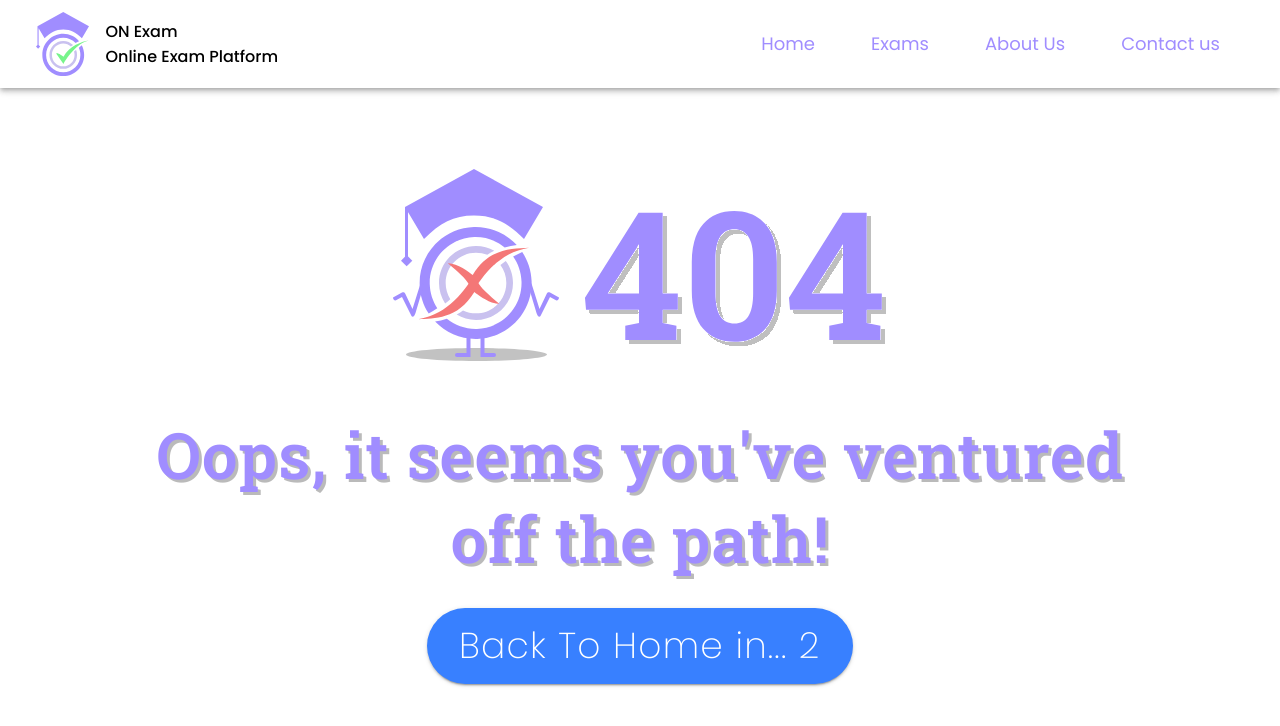
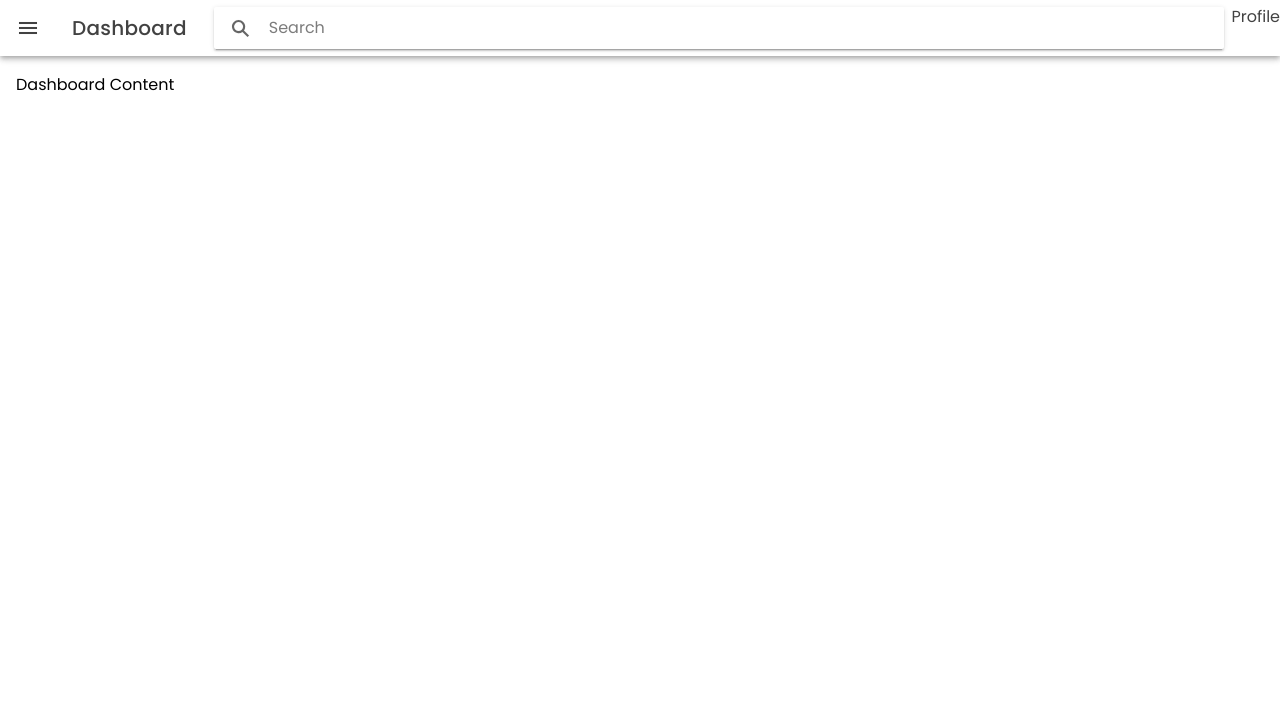
Before and after one commit to developercirclesmks/sistem-informasi-11, a React (Vite) app: page /dashboard in a window 1280 px wide. Shown: the top 726 px of the page. Built offline with nearby package versions, Linux system fonts and the light colour scheme.

Commit message:
feat : Dashboard

```diff
--- a/src/App.tsx
+++ b/src/App.tsx
@@ -27,6 +27,7 @@ import "./theme/fonts.css";
 import Home from "./pages/Home";
 import AboutUs from "./pages/AboutUs";
 import NotFound from "./pages/NotFound";
+import Dashboard from "./pages/Dashboard";
 setupIonicReact();
 
 const App: React.FC = () => (
@@ -36,6 +37,7 @@ const App: React.FC = () => (
 				<Switch>
 					<Route exact path="/home" component={Home} />
 					<Route exact path="/about-us" component={AboutUs} />
+					<Route exact path="/dashboard" component={Dashboard} />
 					<Route exact path="/">
 						<Redirect to="/home"/>
 					</Route>
--- /dev/null
+++ b/src/pages/Dashboard.module.css
@@ -0,0 +1,4 @@
+.toolbar{
+    display: flex;
+    justify-content: space-between;
+}
--- /dev/null
+++ b/src/pages/Dashboard.tsx
@@ -0,0 +1,47 @@
+import {
+  IonMenu,
+  IonContent,
+  IonHeader,
+  IonPage,
+  IonSearchbar,
+  IonTitle,
+  IonToolbar,
+  IonButtons,
+  IonMenuButton,
+} from "@ionic/react";
+import React from "react";
+import style from "./Dashboard.module.css";
+const Dashboard: React.FC = () => {
+  return (
+    <>
+    <IonMenu contentId="main-content" type="push">
+      <IonHeader>
+        <IonToolbar>
+          <IonToolbar>
+              </IonToolbar>
+          <IonTitle>Menu Content</IonTitle>
+        </IonToolbar>
+      </IonHeader>
+      <IonContent className="ion-padding">This is the menu content.</IonContent>
+    </IonMenu>
+    <IonPage id="main-content">
+      <IonHeader>
+        <IonToolbar>
+          <IonButtons slot="start">
+            <IonMenuButton></IonMenuButton>
+          </IonButtons>
+        <section className={style.toolbar}>
+          <IonTitle>Dashboard</IonTitle>
+            <IonSearchbar></IonSearchbar>
+              <section>Profile</section>
+          </section>
+        </IonToolbar>
+      </IonHeader>
+      <IonContent className="ion-padding">
+      Dashboard Content  </IonContent>
+    </IonPage>
+   </>
+  );
+};
+
+export default Dashboard;
```
